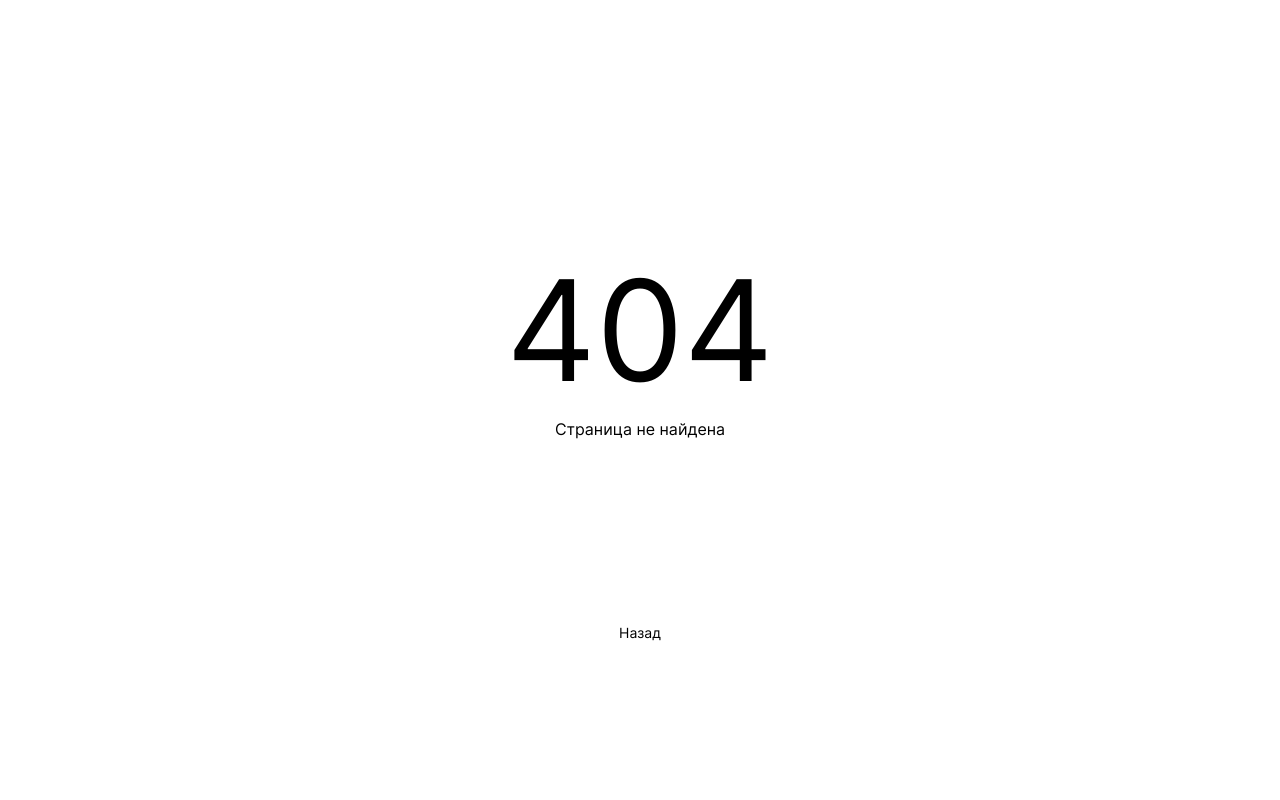
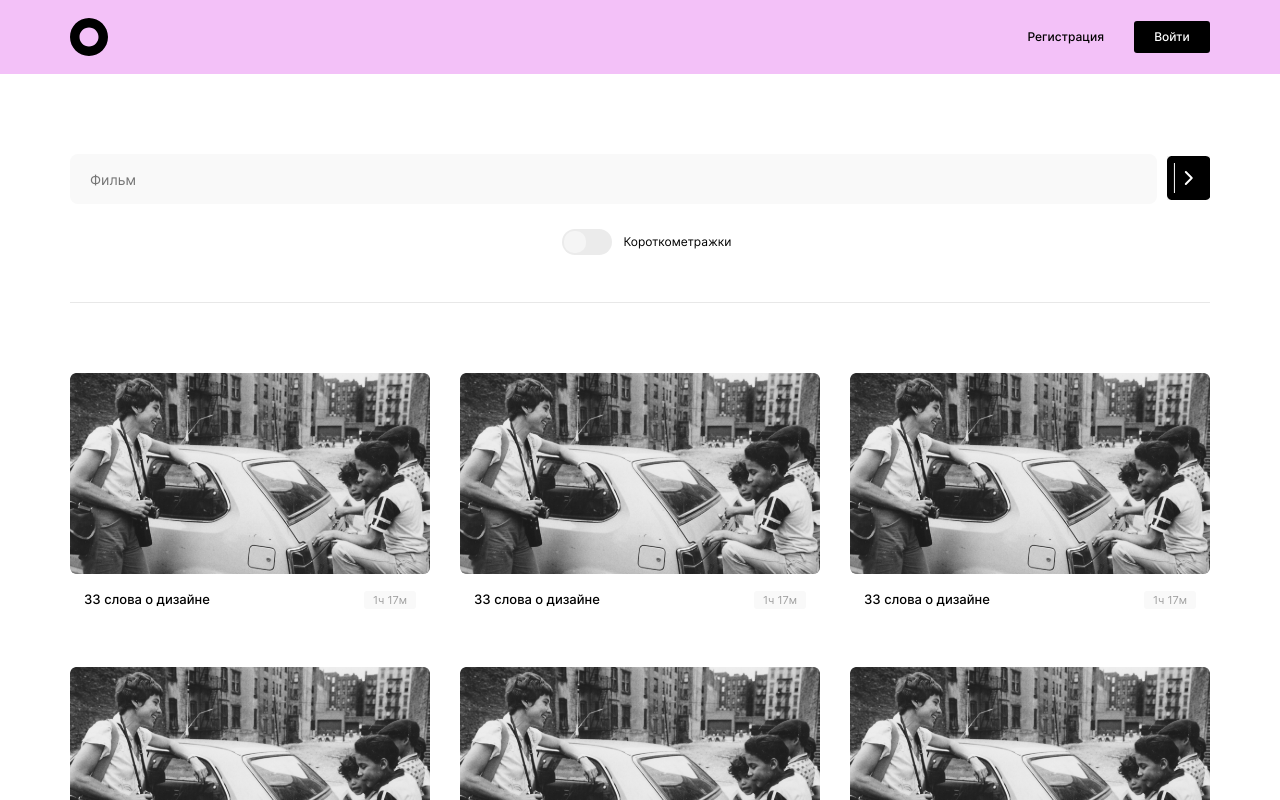
Before and after one commit to Evgenia-N/movies-explorer-frontend, a React (Create React App) app: page /saved-movies in a window 1280 px wide. Before the commit this address had no page. Shown: the top 800 px of the page. Built offline with nearby package versions, Linux system fonts and the light colour scheme.

Commit message:
feat: saved movies

```diff
--- a/src/components/App/App.js
+++ b/src/components/App/App.js
@@ -9,6 +9,7 @@ import Login from '../Login/Login';
 import Profile from '../Profile/Profile';
 import Footer from '../Footer/Footer';
 import Movies from '../Movies/Movies';
+import SavedMovies from '../SavedMovies/SavedMovies';
 
 export default function App() {
   //const CurrentUserContext = React.createContext();
@@ -45,6 +46,12 @@ export default function App() {
             <Footer />
           </Route>
 
+          <Route path='/saved-movies'>
+            <Header />
+            <SavedMovies />
+            <Footer />
+          </Route>
+
           <Route path='/*'>
             <NotFound />
           </Route>
--- a/src/components/MoviesCardList/MoviesCardList.css
+++ b/src/components/MoviesCardList/MoviesCardList.css
@@ -1,6 +1,6 @@
 .movies-cardlist {
   list-style: none;
-  margin: 0 0 28px;
+  margin: 70px 0 28px;
   padding: 0;
   display: grid;
   column-gap: 30px;
--- /dev/null
+++ b/src/components/SavedMovies/SavedMovies.js
@@ -0,0 +1,13 @@
+import React from "react";
+import MoviesCardList from "../MoviesCardList/MoviesCardList";
+import SearchForm from "../SearchForm/SearchForm";
+import './SavedMovies.css';
+
+export default function SavedMovies() {
+  return (
+    <div className="saved-movies">
+      <SearchForm />
+      <MoviesCardList />
+    </div>
+  )
+}
```
Also changed, not shown: src/components/SavedMovies/SavedMovies.css (added).
